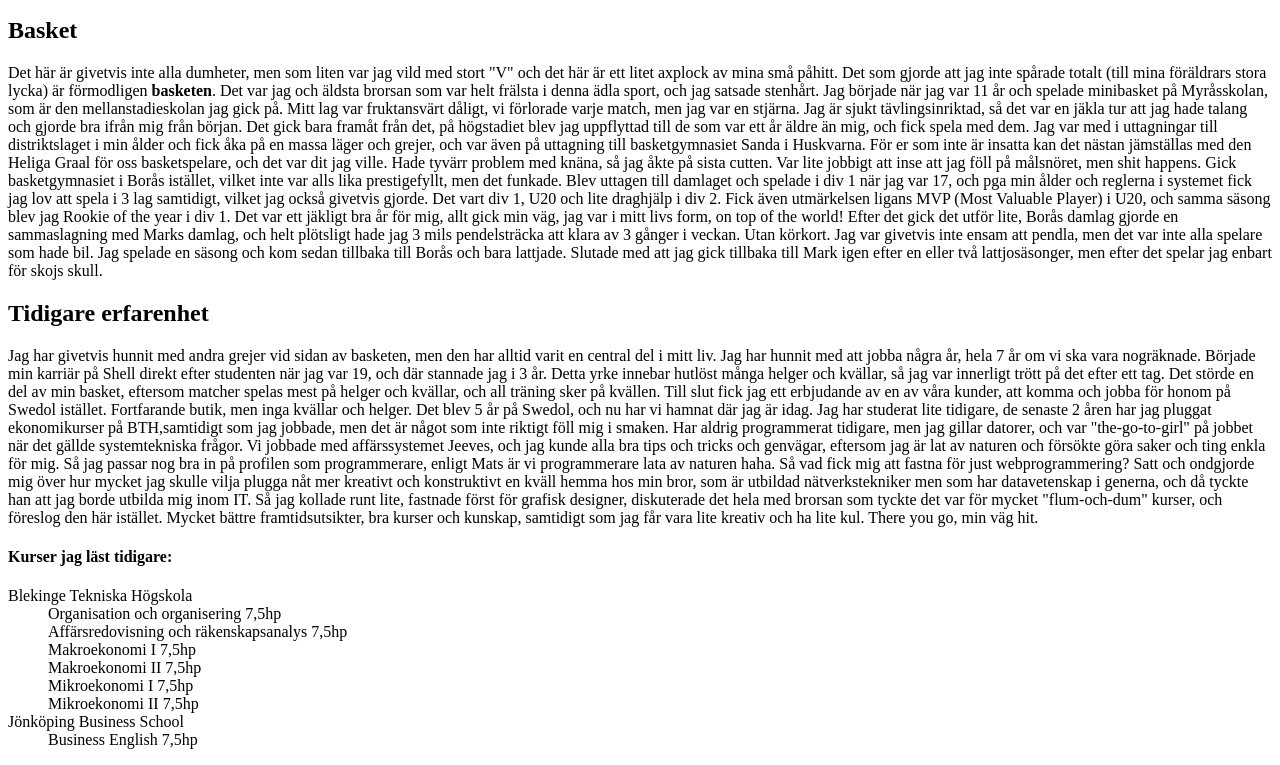
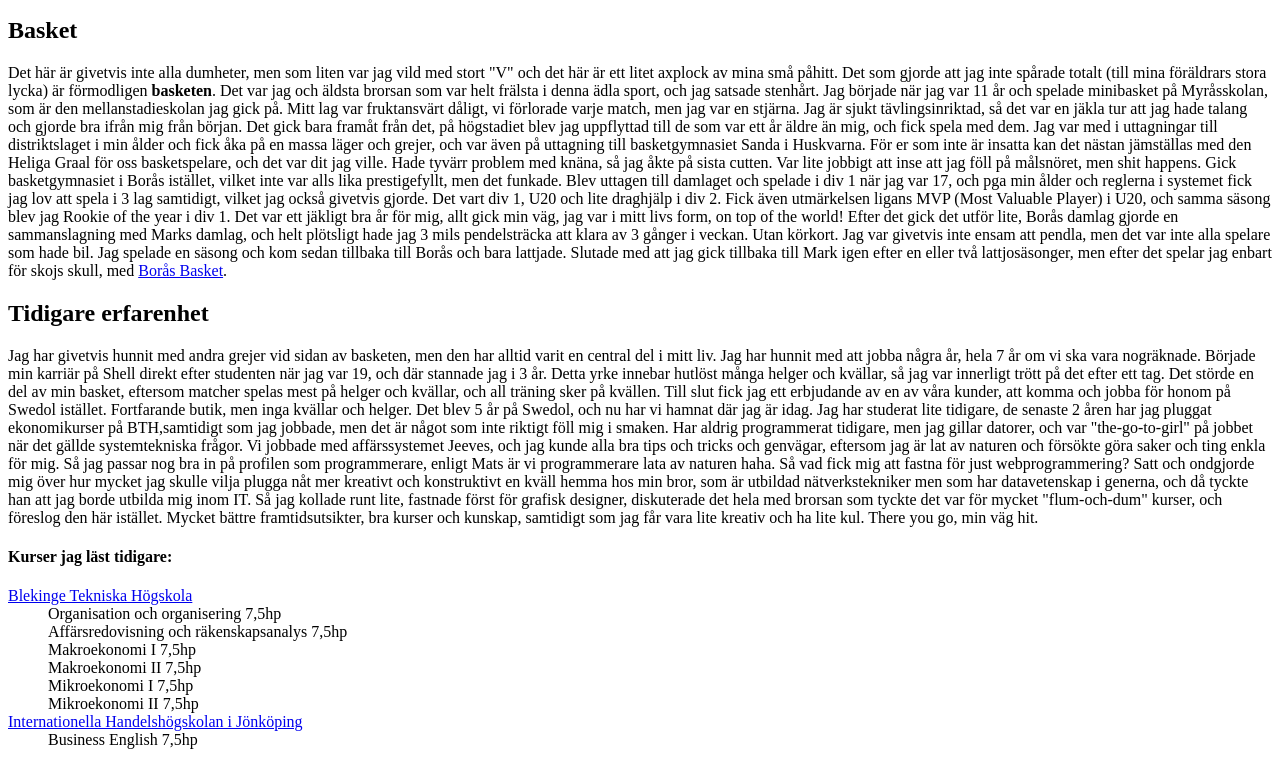
Before and after one commit to jc222fi/1ik415-laborationer, a plain HTML site: page pages/presentation.html in a window 1280 px wide. Shown: the part 529-1294 px from the top of the page. Drawn offline with Linux system fonts and the light colour scheme.

Commit message:
extra länkar

```diff
--- a/pages/presentation.html
+++ b/pages/presentation.html
@@ -85,12 +85,12 @@
         Fick även utmärkelsen ligans MVP (Most Valuable Player) i U20, och
         samma säsong blev jag Rookie of the year i div 1. Det var ett jäkligt bra år för mig,
         allt gick min väg, jag var i mitt livs form, on top of the world! Efter det gick det
-        utför lite, Borås damlag gjorde en sammaslagning med Marks damlag, och helt plötsligt
+        utför lite, Borås damlag gjorde en sammanslagning med Marks damlag, och helt plötsligt
         hade jag 3 mils pendelsträcka att klara av 3 gånger i veckan. Utan körkort.
         Jag var givetvis inte ensam att pendla, men det var inte alla spelare som hade bil.
         Jag spelade en säsong och kom sedan tillbaka till Borås och bara lattjade.
         Slutade med att jag gick tillbaka till Mark igen efter en eller två lattjosäsonger,
-        men efter det spelar jag enbart för skojs skull.
+        men efter det spelar jag enbart för skojs skull, med <a href="http://borasbasket.se/">Borås Basket</a>.
         </p>
 
         <h2>Tidigare erfarenhet</h2>
@@ -120,14 +120,14 @@
         </p>
         <h4>Kurser jag läst tidigare: </h4>
         <dl>
-                <dt>Blekinge Tekniska Högskola</dt>
+                <dt><a href="http://www.bth.se/">Blekinge Tekniska Högskola</a></dt>
                     <dd>Organisation och organisering 7,5hp</dd>
                     <dd>Affärsredovisning och räkenskapsanalys 7,5hp</dd>
                     <dd>Makroekonomi I 7,5hp</dd>
                     <dd>Makroekonomi II 7,5hp</dd>
                     <dd>Mikroekonomi I 7,5hp</dd>
                     <dd>Mikroekonomi II 7,5hp</dd>
-                <dt>Jönköping Business School</dt>
+                <dt><a href="http://hj.se/jibs.html">Internationella Handelshögskolan i Jönköping</a></dt>
                     <dd>Business English 7,5hp</dd>
         </dl>
     </body>
```
Also changed, not shown: pages/laborationer.html (+1 -1 lines).
